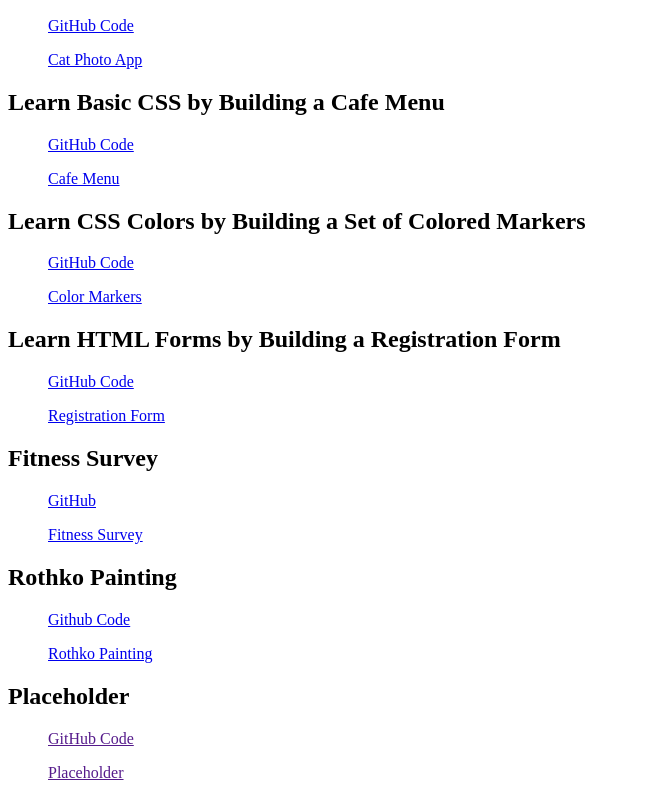
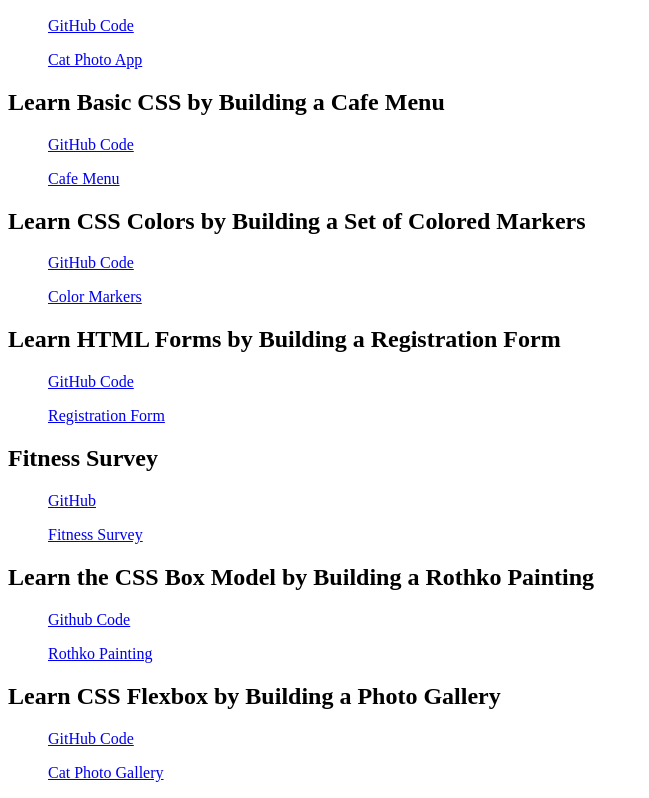
Before and after one commit to VincentZ-42/freecodecamp, a plain HTML site: page index.html in a window 1280 px wide. Shown: the part 110-908 px from the top of the page, without its empty margins (0-649 px from the left). Drawn offline with Linux system fonts and the light colour scheme.

Commit message:
updaed index

```diff
--- a/index.html
+++ b/index.html
@@ -24,11 +24,11 @@
     <h2>Fitness Survey</h2>
       <ul><a href="https://github.com/VincentZ-42/freecodecamp/tree/main/responsiveWebDesign/FitnessSurvey">GitHub</a></ul>
       <ul><a href="https://vincentz-42.github.io/freecodecamp/responsiveWebDesign/FitnessSurvey/">Fitness Survey</a></ul>
-    <h2>Rothko Painting</h2>
+    <h2>Learn the CSS Box Model by Building a Rothko Painting</h2>
       <ul><a href="https://github.com/VincentZ-42/freecodecamp/tree/main/responsiveWebDesign/RothkoPainting">Github Code</a></ul>
       <ul><a href="https://vincentz-42.github.io/freecodecamp/responsiveWebDesign/RothkoPainting/">Rothko Painting</a></ul>
-    <h2>Placeholder</h2>
-      <ul><a href="">GitHub Code</a></ul>
-      <ul><a href="">Placeholder</a></ul>
+    <h2>Learn CSS Flexbox by Building a Photo Gallery</h2>
+      <ul><a href="https://github.com/VincentZ-42/freecodecamp/tree/main/responsiveWebDesign/CatGallery">GitHub Code</a></ul>
+      <ul><a href="https://vincentz-42.github.io/freecodecamp/responsiveWebDesign/CatGallery/">Cat Photo Gallery</a></ul>
     </body>
 </html>
```
Also changed, not shown: 2 other files.
